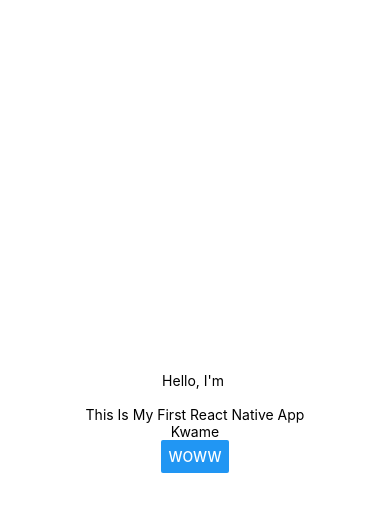
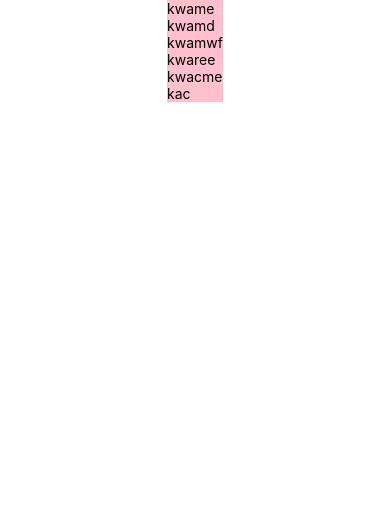
Before and after one commit to KAsare1/firstreact, a React Native app: screen / in a window 390 px wide. Shown: the top 512 px of the page. Built offline with nearby package versions, Linux system fonts and the light colour scheme.

Commit message:
scrollView and Lists

```diff
--- a/App.js
+++ b/App.js
@@ -1,5 +1,5 @@
 import { StatusBar } from 'expo-status-bar';
-import { StyleSheet, Text, View, Button, TextInput } from 'react-native';
+import { StyleSheet, Text, View, Button, TextInput, Image, ScrollView } from 'react-native';
 import React, { useState } from 'react';
 
 export default function App() {
@@ -7,14 +7,27 @@ export default function App() {
   const clickhandler = () =>{
     setName('Asare');
   };
+  const [people, setPeople] = useState([
+    {name:'kwame', key:'1',},
+    {name:'kwamd', key:'2',},
+    {name:'kwamwf', key:'3',},
+    {name:'kwaree', key:'4',},
+    {name:'kwacme', key:'5',},
+    {name:'kac', key:'6',},
+  ]);
   return (
     <View style={styles.container}>
-      <Text>Hello, I'm </Text>
-      <TextInput onChangeText={(val)=>setName(val)}/>
-      <Text>This Is My First React Native App</Text>
-      <Text> Kwame </Text>
-      <Button title='woww' onPress= {clickhandler}/>
-      <StatusBar style="auto"/>
+      <ScrollView>
+      {people.map((names)=>{
+        return (
+          <View>
+          <Text style={styles.item}>{names.name}</Text>
+        </View>
+        )
+      })}
+      </ScrollView>
+
+
     </View>
   );
 }
@@ -31,5 +44,11 @@ const styles = StyleSheet.create({
     alignItems: 'center',
     justifyContent:'center'
 
+  },
+  item: {
+    marginTop: '24',
+    padding: '30',
+    backgroundColor: 'pink',
+    fontSize: '20'
   }
 });
--- a/package.json
+++ b/package.json
@@ -12,7 +12,10 @@
     "expo": "^47.0.13",
     "expo-status-bar": "~1.4.2",
     "react": "18.1.0",
-    "react-native": "0.70.5"
+    "react-native": "0.70.5",
+    "react-native-web": "~0.18.9",
+    "react-dom": "18.1.0",
+    "@expo/webpack-config": "^0.17.2"
   },
   "devDependencies": {
     "@babel/core": "^7.12.9"
```
Also changed, not shown: 1 other file (tests, documents, lock files or other folders).
